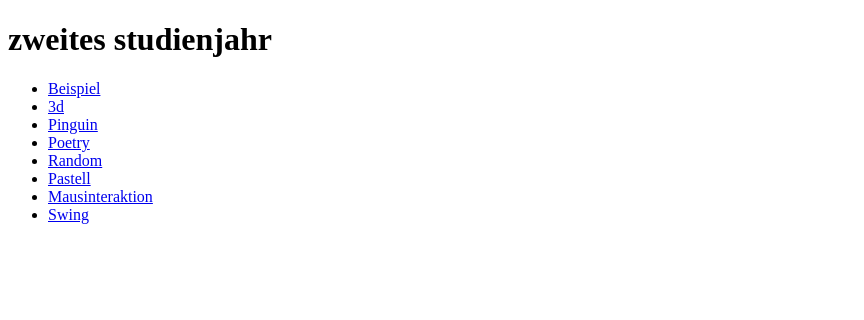
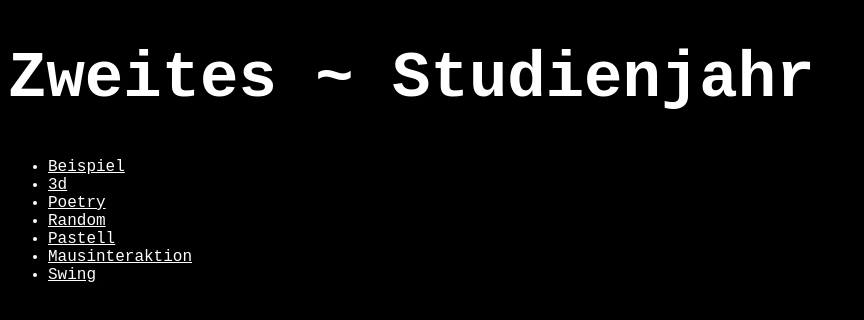
Before and after one commit to maschaw/zweites-studienjahr, a website: page index.html in a window 1280 px wide. Shown: the whole page, without its empty margins (0-864 px from the left). Drawn offline with Linux system fonts and the light colour scheme.

Commit message:
improve start page, remove project pinguin

```diff
--- a/index.html
+++ b/index.html
@@ -5,10 +5,23 @@
     <meta name="viewport" content="width=device-width, initial-scale=1.0" />
     <meta http-equiv="X-UA-Compatible" content="ie=edge" />
     <title>Zweites Studienjahr Projektüberblick</title>
+    <style>
+      :root, body {
+        background-color: black;
+        color: white;
+        font-family:'Courier New', Courier, monospace;
+      }
+      h1 {
+        font-size:5vw;
+      }
+      a {
+        color: white;
+      }
+    </style>
   </head>
   <body>
     <h1>
-      zweites studienjahr
+      Zweites ~ Studienjahr
     </h1>
     <ul>
       <li>
@@ -16,9 +29,6 @@
       </li>
       <li>
         <a href="projects/3d/index.html">3d</a>
-      </li>
-      <li>
-        <a href="projects/pinguin/index.html">Pinguin</a>
       </li>
       <li>
         <a href="projects/poetry/index.html">Poetry</a>
```
Also changed, not shown: projects/pinguin/index.html (deleted, +0 -21 lines).
